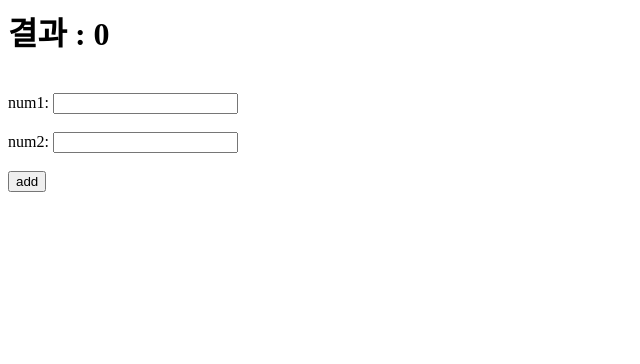
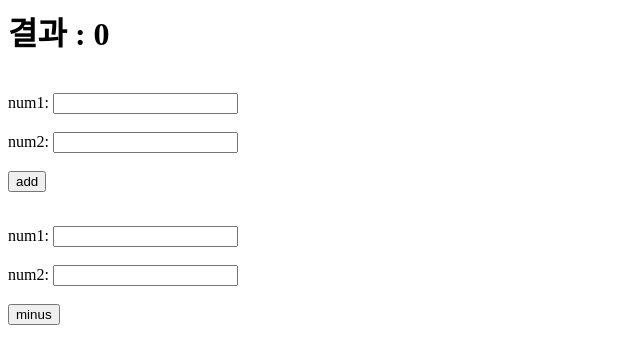
Before and after one commit to charsyam/edu-git, a Flask app: page / in a window 1280 px wide. Shown: the top 364 px of the page, without its empty margins (0-640 px from the left). Run offline with Flask 3, Linux system fonts and the light colour scheme.

Commit message:
add minus webcode

```diff
--- a/src/main.py
+++ b/src/main.py
@@ -1,5 +1,6 @@
 from flask import Flask, render_template, request
 from add import add
+from minus import minus
 
 app = Flask(__name__)
 
@@ -16,5 +17,13 @@ def add_endpoint():
     return render_template('calu.html', result=add(num1,num2))
 
 
+@app.route('/minus', methods=['POST'])
+def add_endpoint():
+    num1 = int(request.form['num1'])
+    num2 = int(request.form['num2'])
+
+    return render_template('calu.html', result=minus(num1,num2))
+
+
 if __name__ == '__main__':
     app.run(debug=True, host='0.0.0.0')
--- a/src/templates/calu.html
+++ b/src/templates/calu.html
@@ -13,6 +13,15 @@
                 <input type="submit" value="add">
         </form>
         <br>
+
+        <form action="/minus" method="post">
+                <label for="num1">num1:</label>
+                <input type="text" id="num1" name="num1"><br><br>
+                <label for="num2">num2:</label>
+                <input type="text" id="num2" name="num2"><br><br>
+                <input type="submit" value="minus">
+        </form>
+        <br>
 </form>
 </body>
 </html
```
